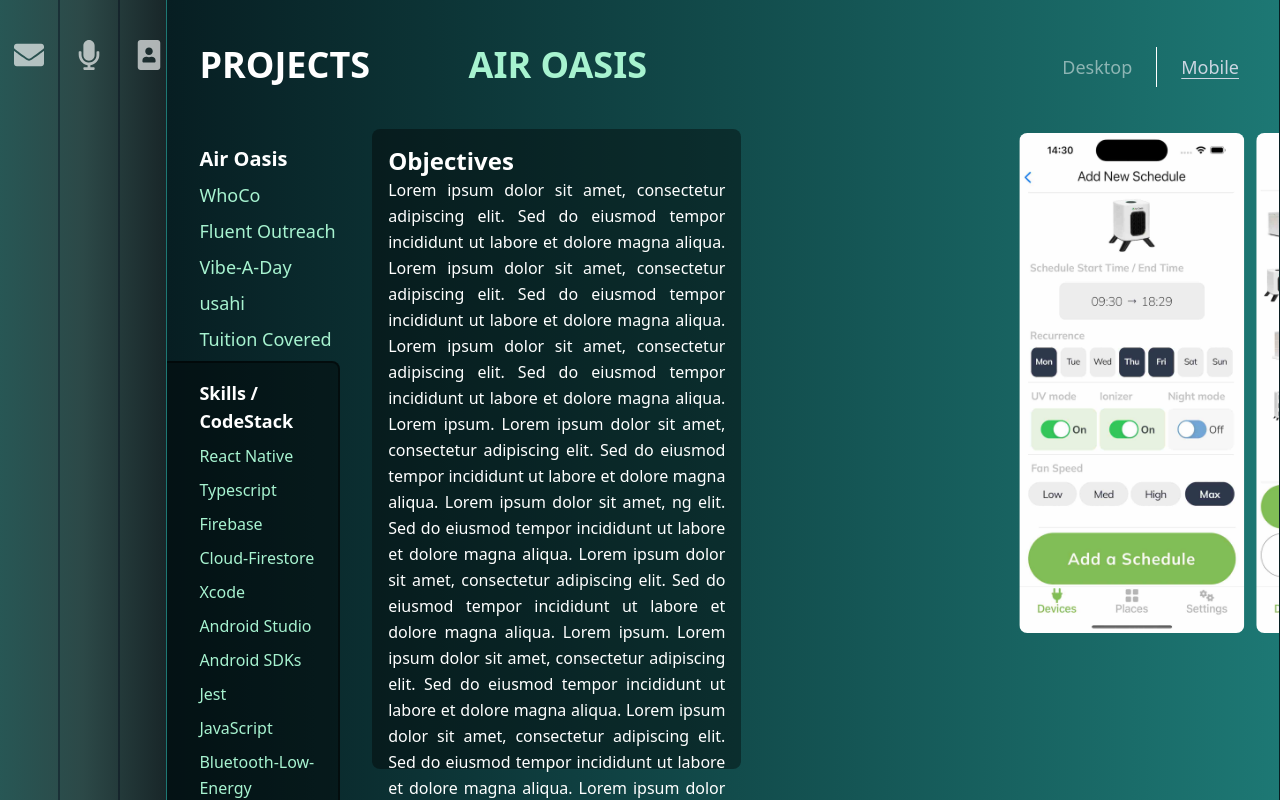
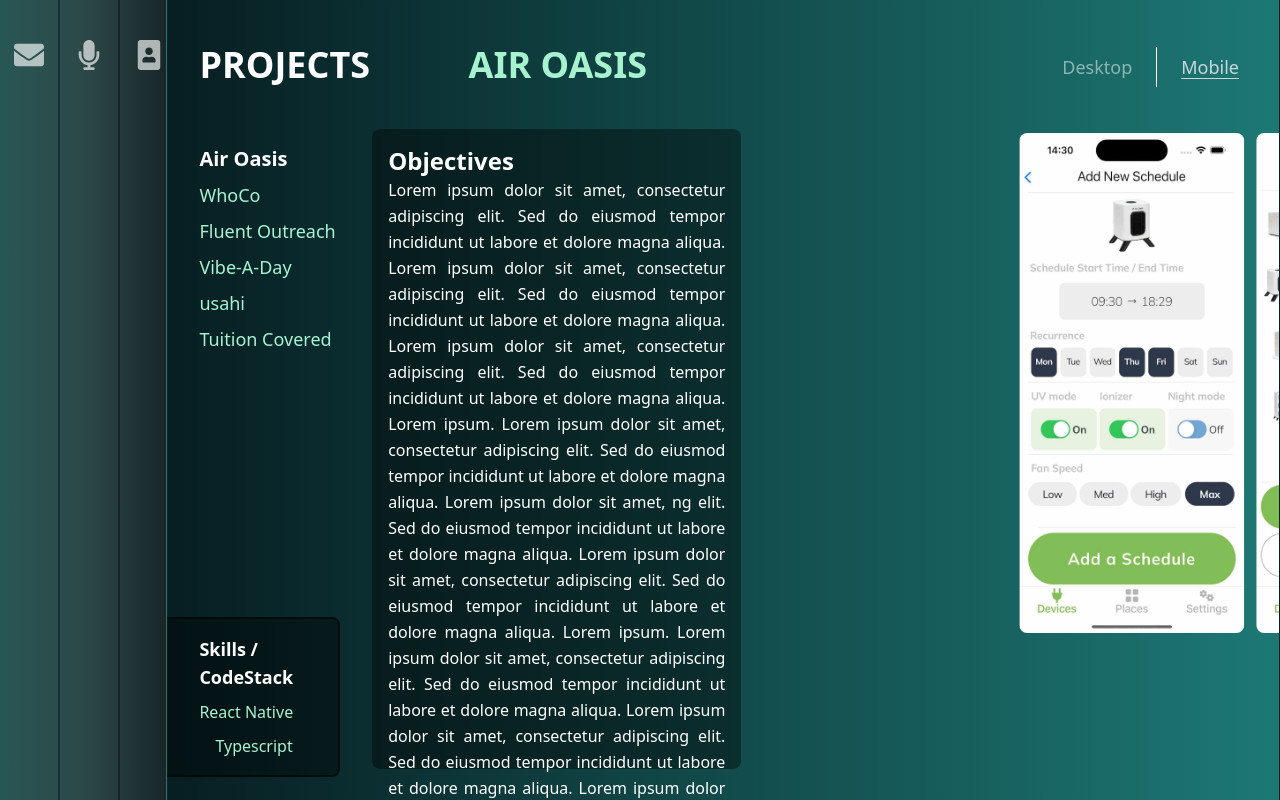
Before and after one commit to MylesPillay/Dev-Portfolio, a Next.js app: page /projects in a window 1280 px wide. Built offline with nearby package versions, Linux system fonts and the light colour scheme.

Commit message:
stolll progrerssig

```diff
--- a/src/app/components/projects/ProjectSkills.tsx
+++ b/src/app/components/projects/ProjectSkills.tsx
@@ -13,12 +13,15 @@ const ProjectSkillsComponent: React.FC<ProjectDetailsProps> = ({
 
 	return (
 		<div
-			className={`flex flex-col w-full h-full min-h-[50%] pl-8 justify-center align-middle pr-2 py-4 rounded-r-lg border-black border-opacity-50 border-l-0 border-r-2 border-b-2 border-t-2 bg-black bg-opacity-40 ${
+			className={`flex flex-col w-full h-[20vh] pl-8 justify-center align-middle pr-2 py-4 rounded-r-lg border-black border-opacity-50 border-l-0 border-r-2 border-b-2 border-t-2 bg-black bg-opacity-40 ${
 				isHovered ? "hover-expand z-10" : ""
 			}`}
 			style={{
 				backgroundColor: isHovered ? "#071E22" : "",
-				borderBlockColor: isHovered ? "#1D7874" : ""
+				borderBlockColor: isHovered ? "#1D7874" : "",
+				width: isHovered
+					? `${selectedProject.skills.length * 8}rem`
+					: "auto"
 			}}
 			onMouseEnter={() => setIsHovered(true)}
 			onMouseLeave={() => setIsHovered(false)}>
@@ -26,9 +29,16 @@ const ProjectSkillsComponent: React.FC<ProjectDetailsProps> = ({
 				Skills / CodeStack
 			</h2>
 
-			<ul className='flex flex-col text-md font-medium w-full h-1/2 min-h-[50%]'>
+			<ul
+				className={`flex flex-wrap space-x-4 items-center justify-start text-md font-medium  ${
+					isHovered ? "" : " overflow-hidden"
+				}`}>
 				{selectedProject.skills.map((skill, index) => (
-					<li key={index} className='mb-2 text-left text-emerald-200'>
+					<li
+						key={index}
+						className={`mb-2 text-left text-emerald-200 ${
+							!isHovered && index >= 4 ? "hidden" : ""
+						}`}>
 						{skill}
 					</li>
 				))}
--- a/src/app/globals.css
+++ b/src/app/globals.css
@@ -92,7 +92,8 @@ nav {
 }
 
 .hover-expand:hover {
-	width: 60vw;
+	width: auto;
+	max-width: 60vw;
 }
 
 nav ul {
--- a/src/app/projects/page.tsx
+++ b/src/app/projects/page.tsx
@@ -67,7 +67,7 @@ const ProjectsDisplay = (): JSX.Element => {
 					<ProjectTextContent />
 
 					<div
-						className='w-auto items-end mt-1 self-right max-h-[90vh] h-[80vh] max-w-[37vw] relative'
+						className='w-auto items-end mt-1 self-right max-h-[90vh] h- max-w-[37vw] relative'
 						style={{
 							transform: isImageContainerHovered
 								? "translateX(2%)"
```
